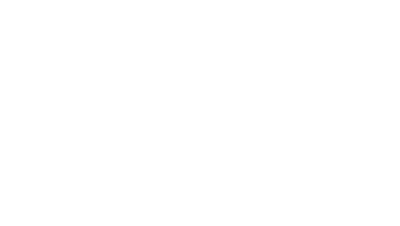
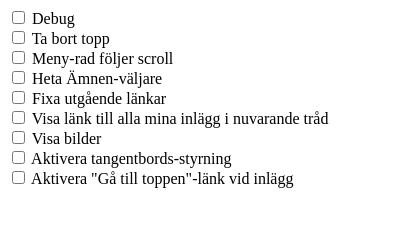
Before and after one commit to victorb/Fullback, a browser extension: page popup.html in a window 400 px wide. Drawn offline with Linux system fonts and the light colour scheme.

Commit message:
Ändringar på i popup för inställningar Lagt första brickorna i popupen så man kan ha inställningarna där. Även lagt til l länkar till vart Fullback och Notifications finns någonstans

```diff
--- a/popup.html
+++ b/popup.html
@@ -4,11 +4,27 @@
 	<meta charset="utf-8" />
     <title>Fullback+</title>
 <style type="text/css">
+body {
+	height: 100%;
+	width: 350px;
+}
 </style>
 </head>
 <body>
 </div>
-<div id="article"></div>
+<!-- Inställningar här-->
+<input type="checkbox" id="debugMode"/> Debug<br/>
+<input type="checkbox" id="removeTop"/> Ta bort topp<br/>
+<input type="checkbox" id="floatingTabs"/> Meny-rad följer scroll<br/>
+<input type="checkbox" id="hetaAmnenMod"/> Heta Ämnen-väljare<br/>
+<!-- TODO Fungerar ej i Chrome, lösning? -->
+<!-- <input type="checkbox" id="stopGif"/> Stanna GIF-animationer (ej Chrome)<br/> -->
+<input type="checkbox" id="fixLinks"/> Fixa utgående länkar<br/>
+<input type="checkbox" id="myPostInThread"/> Visa länk till alla mina inlägg i nuvarande tråd<br/>
+<!-- TODO  "Du måste använda fixLinks tillsammans med showImages" -->
+<input type="checkbox" id="showImages"/> Visa bilder<br/>
+<input type="checkbox" id="keyShorts"/> Aktivera tangentbords-styrning<br/>
+<input type="checkbox" id="goToTop"/> Aktivera "Gå till toppen"-länk vid inlägg<br/>
 <script src="jquery.js"></script>
 <script src="popup.js"></script>
 </body>
```
Also changed, not shown: 1 other file.
